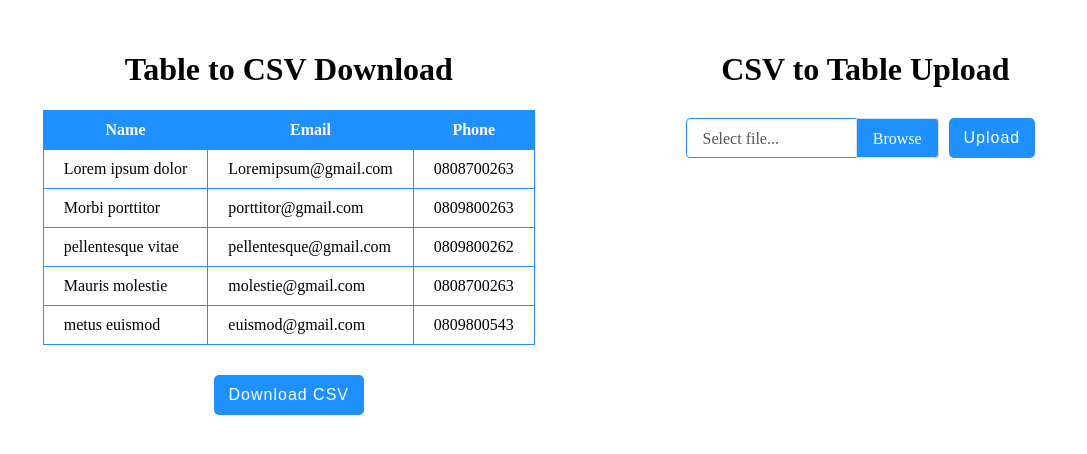
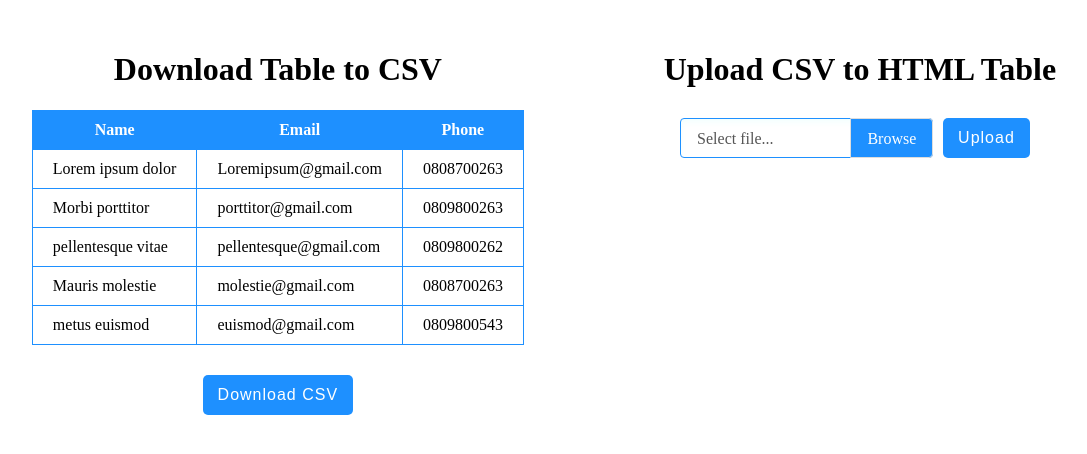
Before and after one commit to doncity-tech/table-csv-table, a plain HTML site: page index.html in a window 1280 px wide. Shown: the whole page, without its empty margins (96-1183 px from the left). Drawn offline with Linux system fonts and the light colour scheme.

Commit message:
all good

```diff
--- a/index.html
+++ b/index.html
@@ -9,7 +9,7 @@
 <body>
 <div class="row">
   <div class="container table-csv">
-    <h1>Table to CSV Download</h1>
+    <h1>Download Table to CSV</h1>
     <div>
       <table id="exportMe">
         <thead>
@@ -53,7 +53,7 @@
     </div>
   </div>
   <div class="container csv-table">
-    <h1>CSV to Table Upload</h1>
+    <h1>Upload CSV to HTML Table</h1>
     <div class="table">
       <!-- placeholder for table -->
 
```
